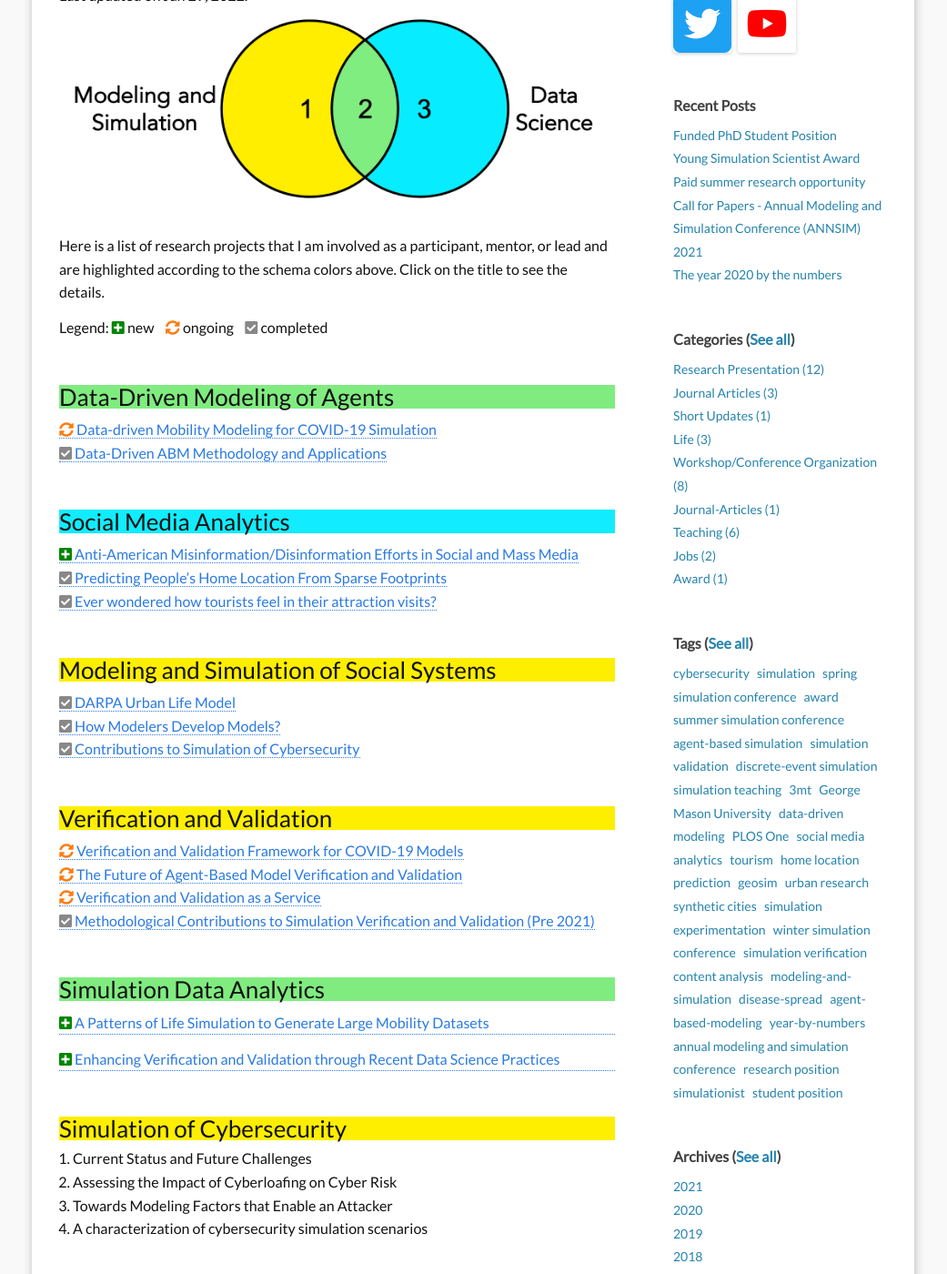
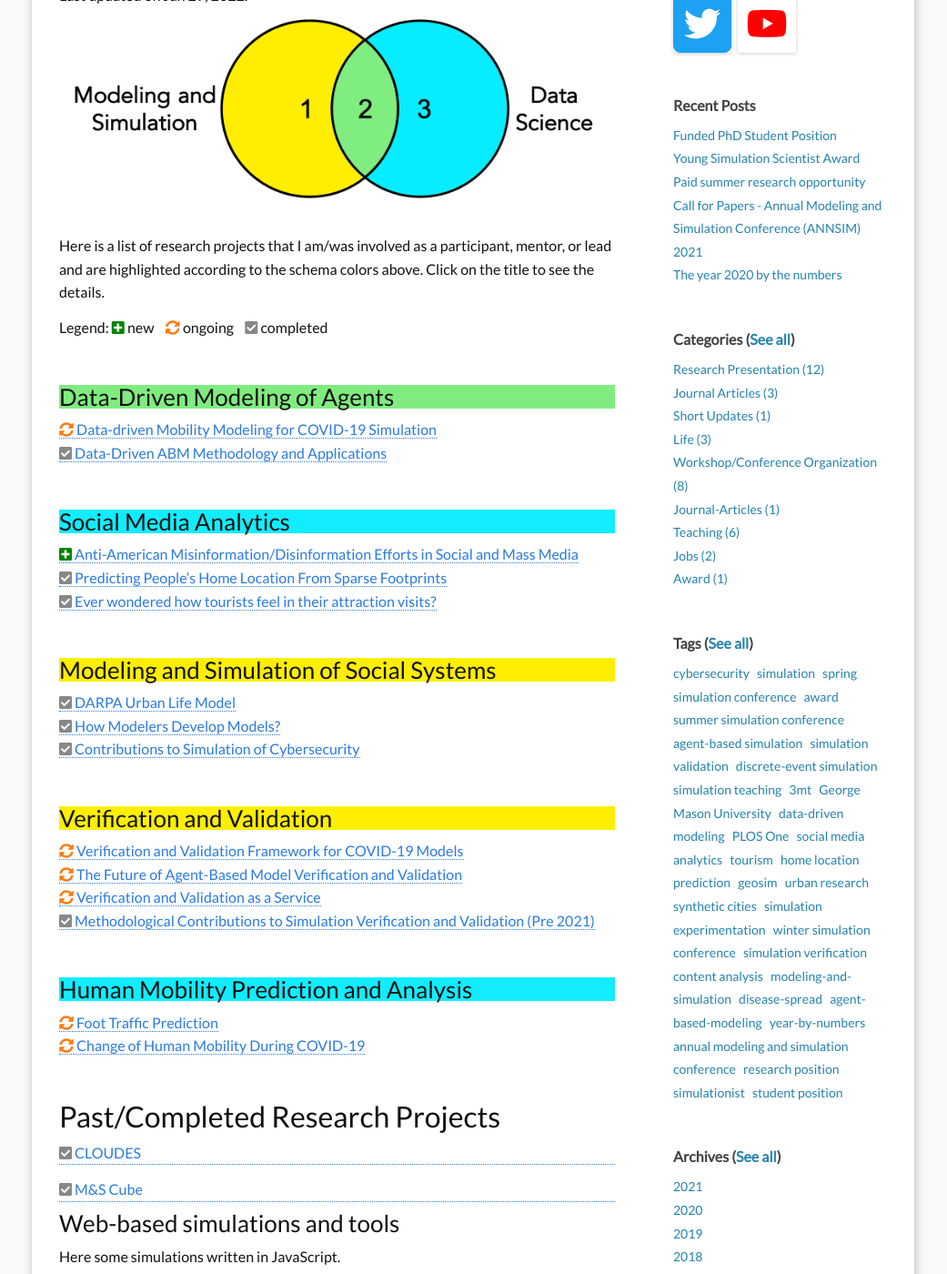
Before and after one commit to hamdikavak/hamdikavak.github.io, a Jekyll site: the page built from c0_research.md, in a window 1280 px wide and 1400 px high, scrolled down 554 px. Shown: the whole window at 91% size, without its empty margins (120-1161 px from the left). Built offline with Jekyll 4.4.1, drawn with Linux system fonts in a browser that asks for light colours; nearby versions of some CDN libraries; some of the changed text lies outside the part shown.

Commit message:
Foot traffic changes+human mobility page

```diff
--- a/c0_research.md
+++ b/c0_research.md
@@ -23,7 +23,7 @@ My research involves two related areas: Modeling & Simulation (M&S) and Data Sci
 ![M&S and Data Science]({{ site.baseurl }}/images/pages/research_area_small.png)
 
 <br/>
-Here is a list of research projects that I am involved as a participant, mentor, or lead and are highlighted according to the schema colors above. Click on the title to see the details.
+Here is a list of research projects that I am/was involved as a participant, mentor, or lead and are highlighted according to the schema colors above. Click on the title to see the details.
 
 Legend: <i style="color:#008500" class="fas fa-plus-square"></i> new &nbsp;&nbsp;
  <i style="color:#FE7B0E" class="fas fa-sync-alt"></i> ongoing &nbsp;&nbsp;
@@ -55,24 +55,16 @@ Legend: <i style="color:#008500" class="fas fa-plus-square"></i> new &nbsp;&nbsp
 [<i style="color:#FE7B0E" class="fas fa-sync-alt"></i> Verification and Validation as a Service]({{ site.baseurl }}/research/verification-and-validation-service/)
 [<i style="color:#888888" class="fas fa-check-square"></i> Methodological Contributions to Simulation Verification and Validation (Pre 2021)]({{ site.baseurl }}/research/verification-and-validation-pre2021/)
 
+<br/>
+<h3 class="hl_DSOnly">Human Mobility Prediction and Analysis</h3>
+[<i style="color:#FE7B0E" class="fas fa-sync-alt"></i> Foot Traffic Prediction]({{ site.baseurl }}/research/human-mobility-foot-traffic/)
+[<i style="color:#FE7B0E" class="fas fa-sync-alt"></i> Change of Human Mobility During COVID-19]({{ site.baseurl }}/research/human-mobility-change-during-covid-19/)
+
+
+
 
 <br/>
-<h3 class="hl_DSForMS">Simulation Data Analytics</h3>
-{% include_relative rsc/summary/simda/pol.html %}
-{% include_relative rsc/summary/simda/vv.html %}
-
-<br/>
-<h3 class="hl_MSOnly">Simulation of Cybersecurity</h3>
-
-<ol>
-	<li>Current Status and Future Challenges</li>
-	<li>Assessing the Impact of Cyberloafing on Cyber Risk</li>
-	<li>Towards Modeling Factors that Enable an Attacker</li>
-	<li>A characterization of cybersecurity simulation scenarios</li>
-</ol>
-
-<br/>
-## Past Research Projects
+## Past/Completed Research Projects
 
 {% include_relative rsc/summary/past/cloudes.html %}
 {% include_relative rsc/summary/past/mscube.html %}
```
Also changed, not shown: research/human-mobility-foot-traffic.md (added, +58 -0 lines).
